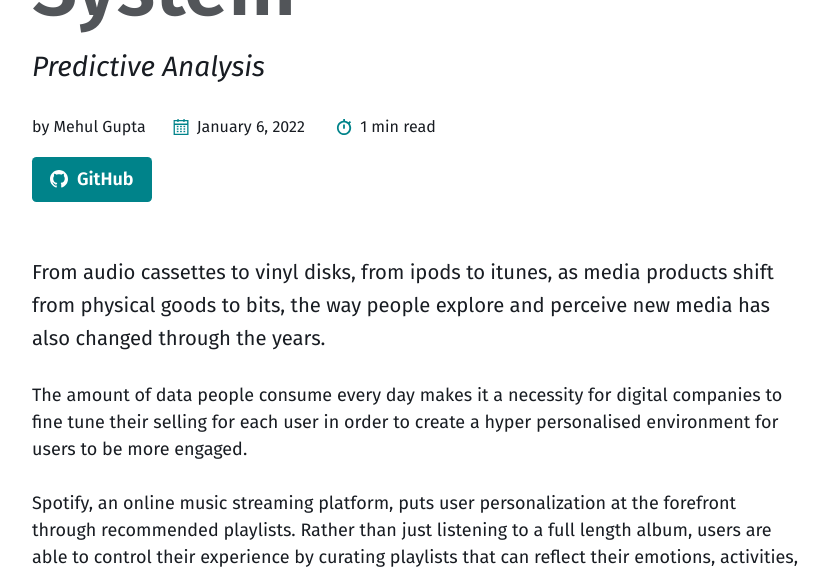
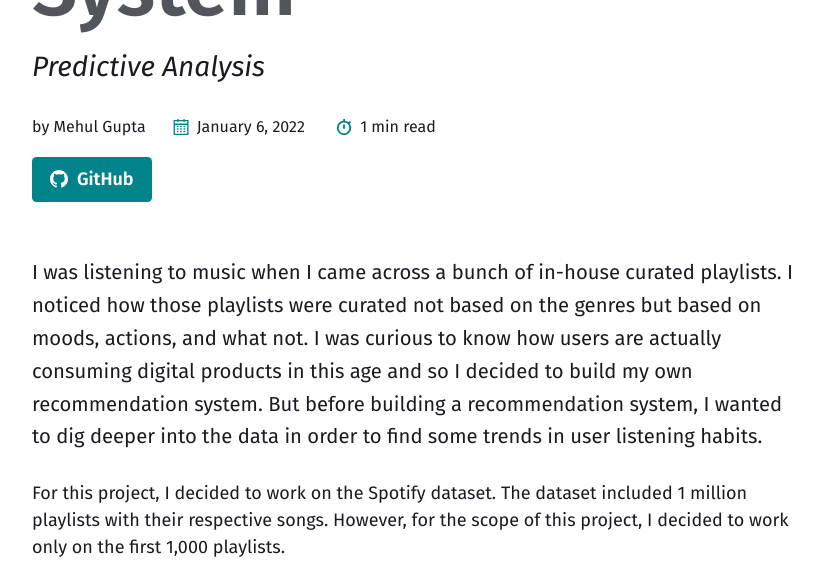
Before and after one commit to mehulg25/mehulg25.github.io, a Jekyll site: the page built from _projects/Recommendation-System.md, in a window 1280 px wide and 1400 px high, scrolled down 1155 px. Shown: the top 568 px of the window, without its empty margins (40-869 px from the left). Built offline with Jekyll 4.4.1, drawn with Linux system fonts in a browser that asks for light colours; some of the changed text lies outside the part shown; grey boxes are pictures that could not be loaded.

Commit message:
Update Project
Minor Changes

```diff
--- a/_projects/Recommendation-System.md
+++ b/_projects/Recommendation-System.md
@@ -13,13 +13,20 @@
     url: "https://github.com/mehulg25/Recommendation-System"
 
 ---
-From audio cassettes to vinyl disks, from ipods to itunes, as media products shift from physical goods to bits, the way people explore and perceive new media has also changed through the years.
+I was listening to music when I came across a bunch of in-house curated playlists. I noticed how those playlists were curated not based on the genres but based on moods, actions, and what not.
+I was curious to know how users are actually consuming digital products in this age and so I decided to build my own recommendation system. But before building a recommendation system, I wanted to dig deeper into the data in order to find some trends in user listening habits.
 
-The amount of data people consume every day makes it a necessity for digital companies to fine tune their selling for each user in order to create a hyper personalised environment for users to be more engaged.
+For this project, I decided to work on the Spotify dataset. The dataset included 1 million playlists with their respective songs. However, for the scope of this project, I decided to work only on the first 1,000 playlists.
 
-Spotify, an online music streaming platform, puts user personalization at the forefront through recommended playlists. Rather than just listening to a full length album, users are able to control their experience by curating playlists that can reflect their emotions, activities, and memories. Spotify can enhance this personalization experience by assisting users in their music discovery. Discovering new tracks are made easier by offering recommendations relevant to the user.
+I started off by making a correlation matrix to find some relation between the track metadata, i.e., the song attributes like acousticness, valence, loudness, and popularity to name a few.
+![correlation-matrix](assets/images/projects/spotify-corr)
 
-What sets Spotify apart from other music streaming platforms like Amazon Music, Pandora, Apple Music, and YT Music is precisely the spot on recommendations that it offers users for their playlists. Through this project, we aim to see how any platform can improve its user personalization and its implications for the future of targetted marketing.
+
+---
+
+From audio cassettes to vinyl disks, from ipods to itunes, as media products shift from physical goods to bits, the way people explore and perceive new media has also changed through the years. The amount of data people consume every day makes it a necessity for digital companies to fine tune their selling for each user in order to create a hyper personalised environment for users to be more engaged.
+
+The purpose of this project was to see how any digital platform can leverage user data and create a hyper personalized environment.
 
 For this project, I have built a recommendation system which recommends 20 songs that a user might add to their playlist based on the first song added by the user. This recommendation system can be leveraged by platforms to further refine the precision of their recommendations to users.
 
```
Also changed, not shown: assets/images/projects/spotify-corr.png (added), 1 other file.
